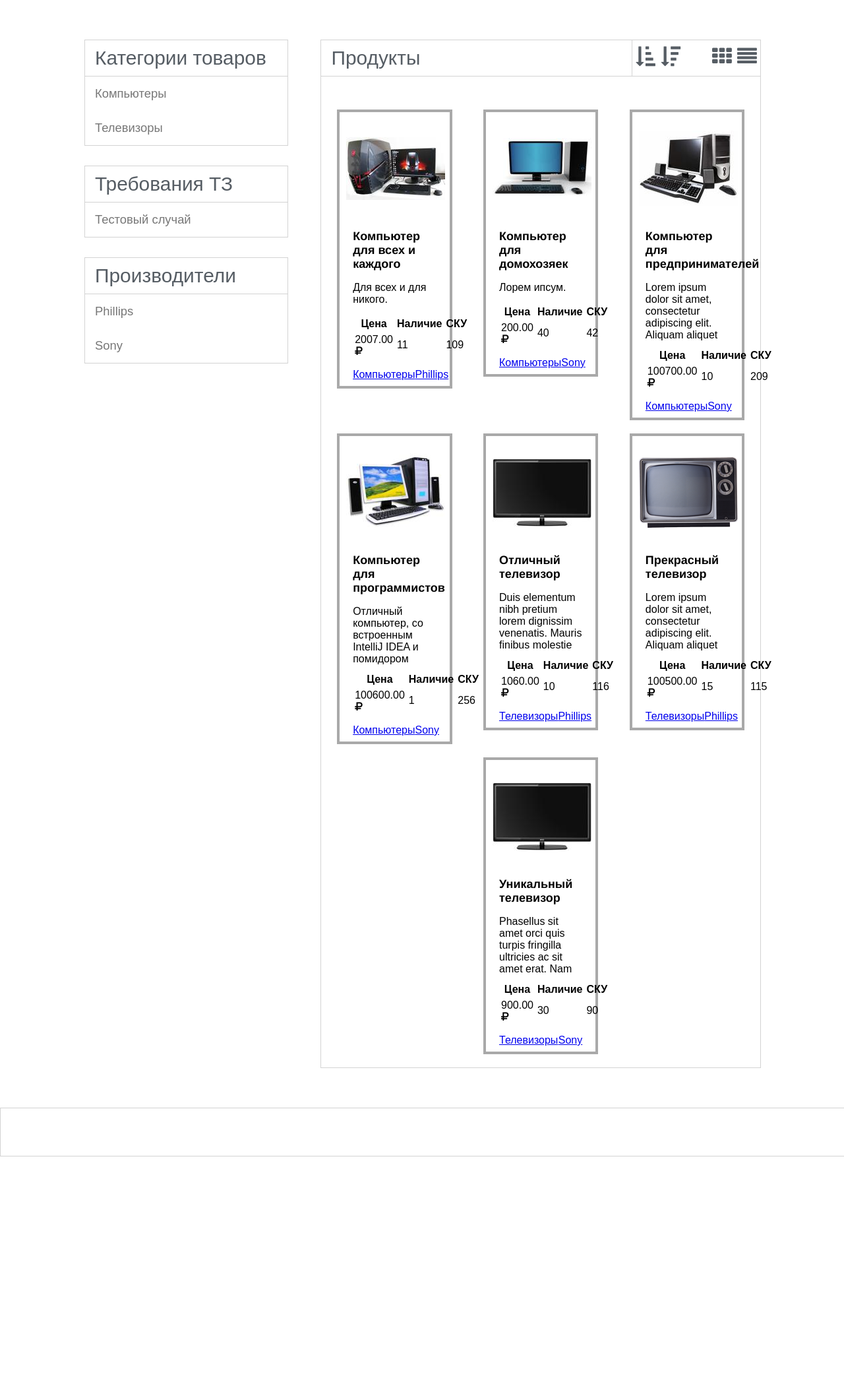
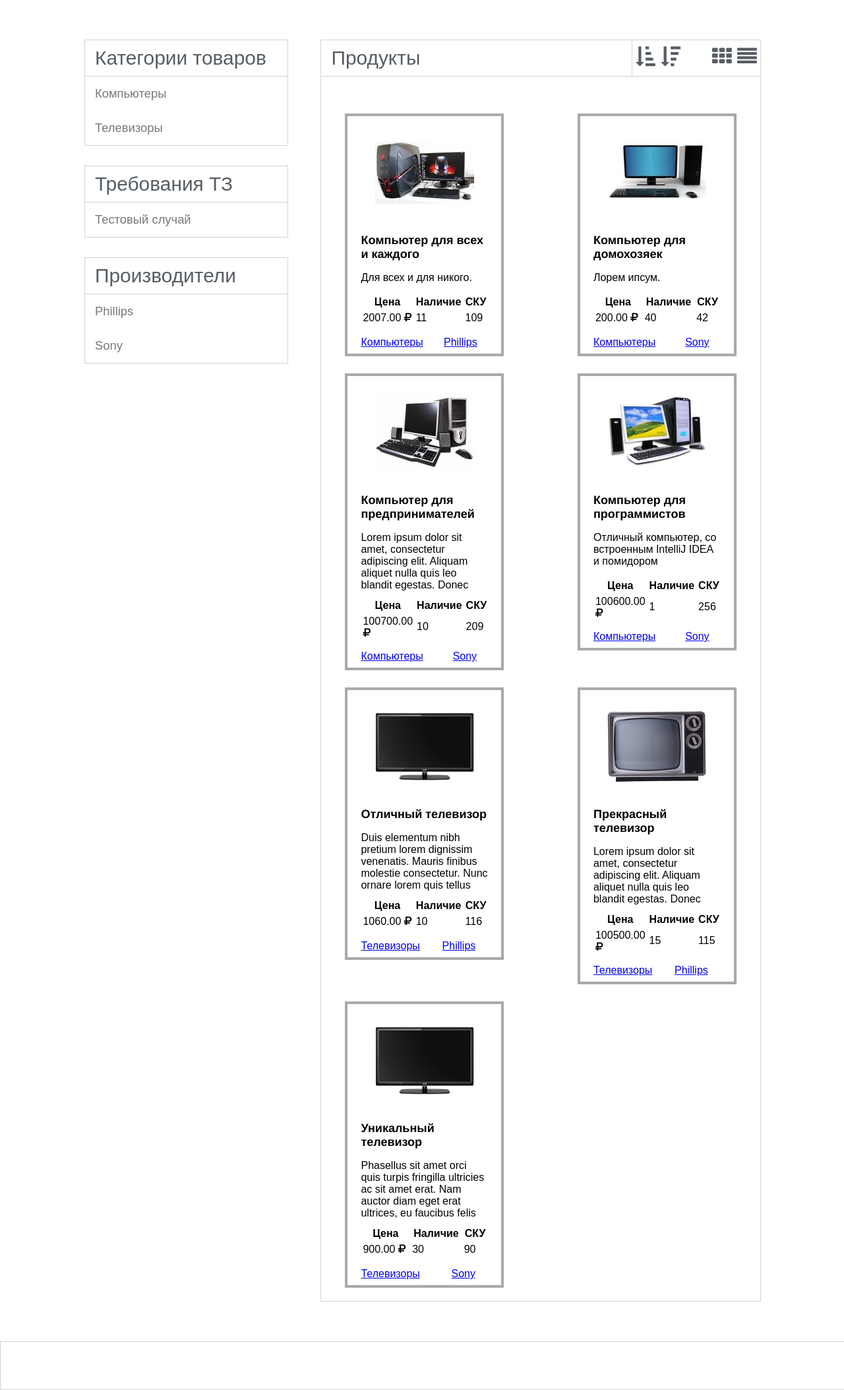
Before and after one commit to Arkkienkeli/test2, a Django app: page /products/ in a window 1280 px wide. Shown: the part 74-2181 px from the top of the page at 66% size. Before the commit the page ends 1827 px from the top, so only its background shows below. Run offline with Django 3.2, Linux system fonts and the light colour scheme; data comes from the database, SQL or seed files in the repository; style sheets or scripts are compiled from the project's sources; some libraries are stand-ins or nearby versions.

Commit message:
Спискок продуктов становится (почти) полностью адаптивным и меняет количество элементов в строке.

```diff
--- a/test2/static/style/products.scss
+++ b/test2/static/style/products.scss
@@ -19,8 +19,6 @@
 		display:flex;
 		justify-content: space-between;
 
-
-		//height: 100%;
 		width: 195px;
 
 		box-sizing: border-box;
@@ -63,32 +61,32 @@
 	/* Список товаров, как в интернет магазине. */
 
 	display: flex;
-	flex-direction: row;
-	flex-wrap: wrap;
-	justify-content: space-around;
+	flex-flow: row wrap;
+	justify-content: space-between;
 	align-items: flex-start;
 
-	padding: 0;
+	padding: 0 30px;
 }
 
 
 .products-box__list {
 	@include product-list;
-
 }
 
 // Дизайн отдельного продукта
 
 .product {
-	border: $border;
 
 	border: $bigger_border;
 
-	width: 25% ;
+	width: 233px;
 	height: auto;
 
-	margin-bottom: 20px; // Отступ между рядами
+	margin: 1%;
 
+	margin-bottom: 20px; // Нижний отступ между рядами
+
+	// %BAD
 	.img-wrapper {
 		// Выравниваем изображения, и заставляем их хвсе занимать одинаковое количество места
 		display: flex;
@@ -100,6 +98,7 @@
 		}
 	}
 
+	// %BAD
 	header {
 		font-family: 'Source Sans Pro', Helvetica, Arial, sans-serif;
 		font-weight: bold;
```
